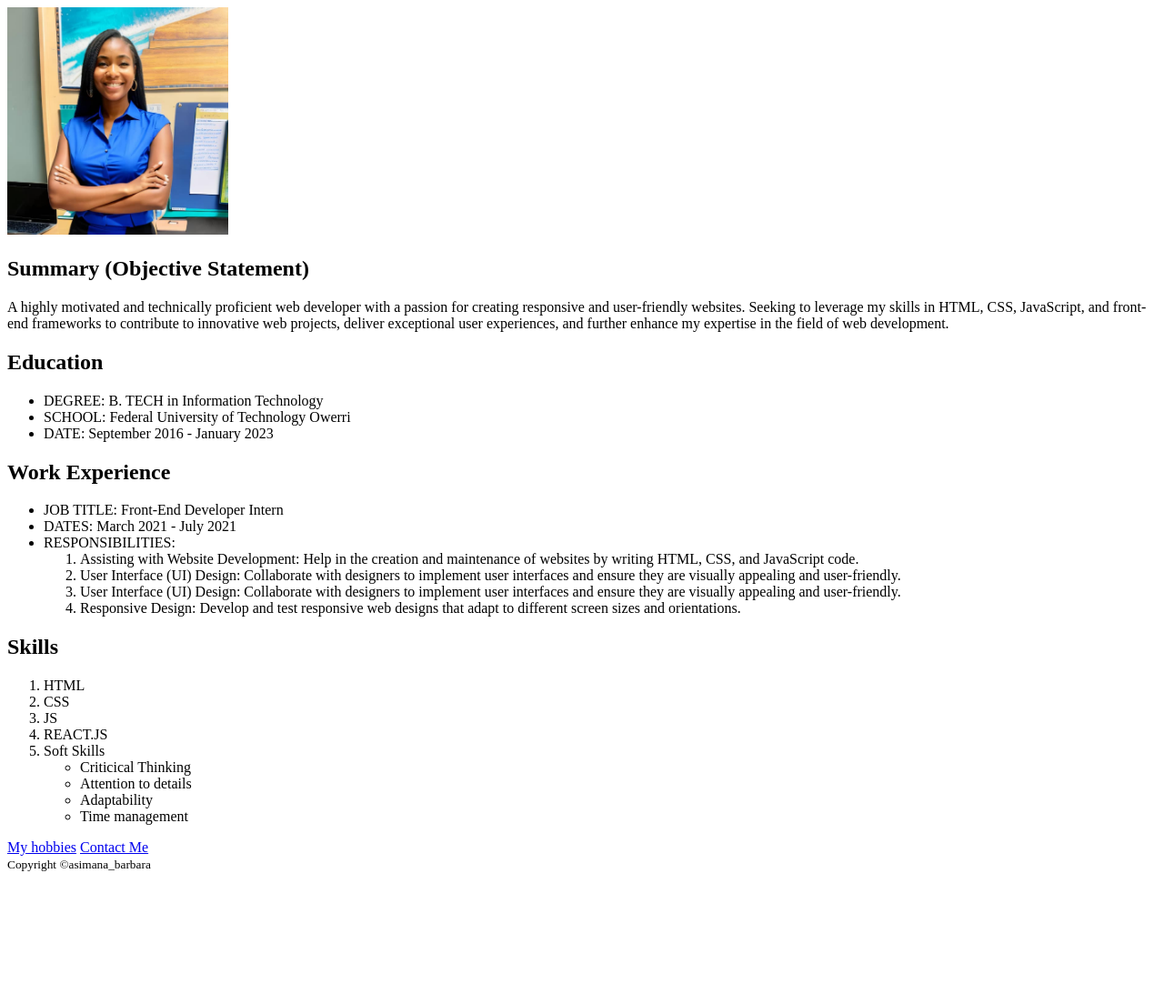
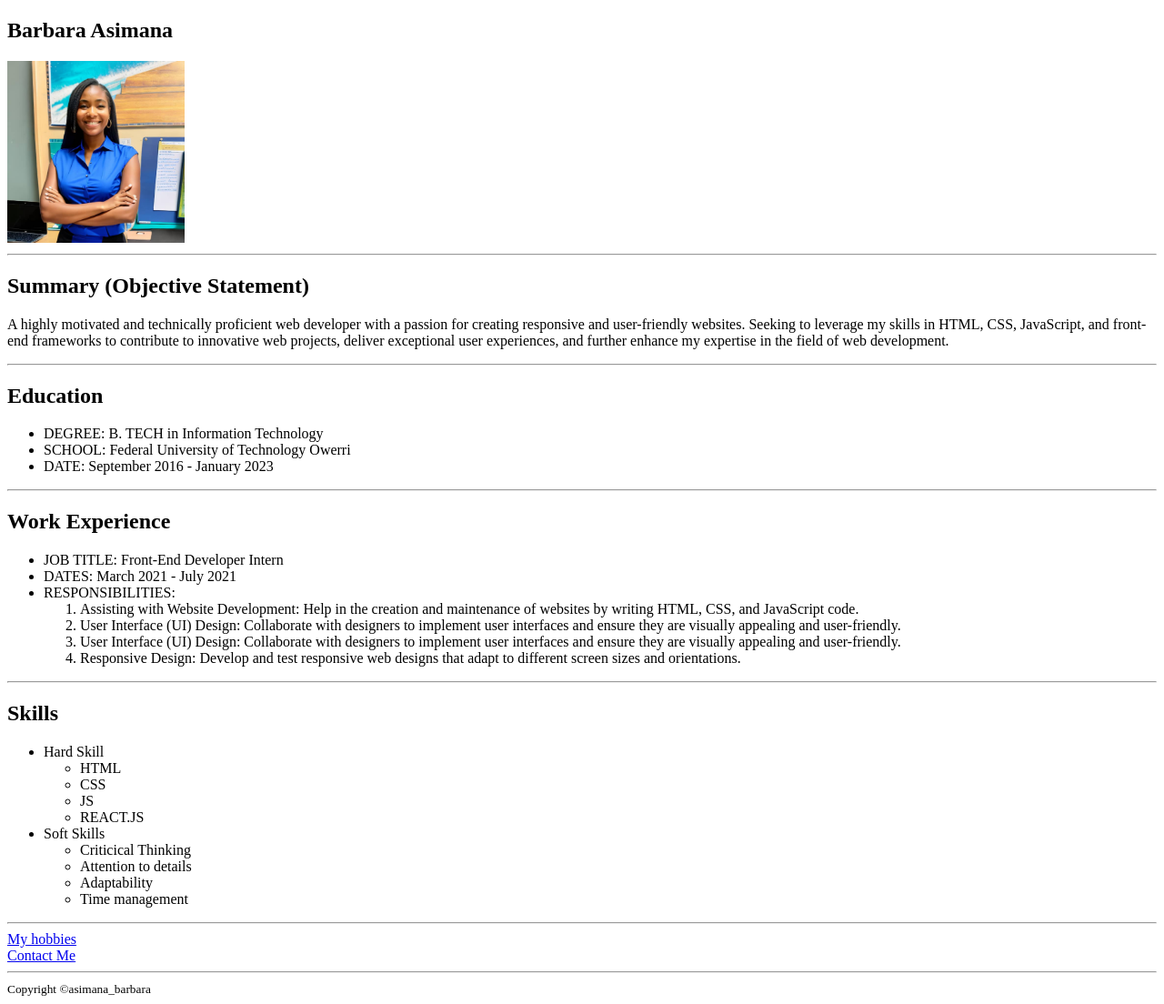
Before and after one commit to Barbara131/Barbara, a plain HTML site: page Capstone_projects/index.html in a window 1280 px wide. Shown: the whole page at 91% size. Before the commit the page ends 967 px from the top, so only its background shows below. Drawn offline with Linux system fonts and the light colour scheme.

Commit message:
Add files via upload

```diff
--- a/Capstone_projects/index.html
+++ b/Capstone_projects/index.html
@@ -8,7 +8,10 @@
     <title>My Resume</title>
   </head>
   <body>
-    <img src="./asset/about.png" height="250" alt="barbara-image" />
+    <h2>Barbara Asimana</h2>
+    <img src="./asset/about.png" height="200" alt="barbara-image" />
+
+    <hr />
 
     <h2>Summary (Objective Statement)</h2>
     <p>
@@ -18,12 +21,16 @@
       the field of web development.</p
     >
 
+    <hr />
+
     <h2>Education</h2>
     <ul>
       <li>DEGREE: B. TECH in Information Technology</li>
       <li>SCHOOL: Federal University of Technology Owerri</li>
       <li>DATE: September 2016 - January 2023</li>
     </ul>
+
+    <hr />
 
     <h2>Work Experience</h2>
     <ul>
@@ -52,12 +59,20 @@
       </li>
     </ul>
 
+    <hr />
+
     <h2>Skills</h2>
-    <ol>
-      <li>HTML</li>
-      <li>CSS</li>
-      <li>JS</li>
-      <li>REACT.JS</li>
+    <ul>
+      <li
+        >Hard Skill
+        <ul>
+          <li>HTML</li>
+          <li>CSS</li>
+          <li>JS</li>
+          <li>REACT.JS</li>
+        </ul>
+      </li>
+
       <li>
         Soft Skills
         <ul>
@@ -67,11 +82,13 @@
           <li>Time management</li>
         </ul>
       </li>
-    </ol>
+    </ul>
 
-    <a href="./hobbies.html">My hobbies</a>
+    <hr />
+    <a href="./hobbies.html">My hobbies</a><br />
     <a href="./contact.htm">Contact Me</a>
 
+    <hr />
     <footer>
       <small>Copyright ©asimana_barbara</small>
     </footer>
```
